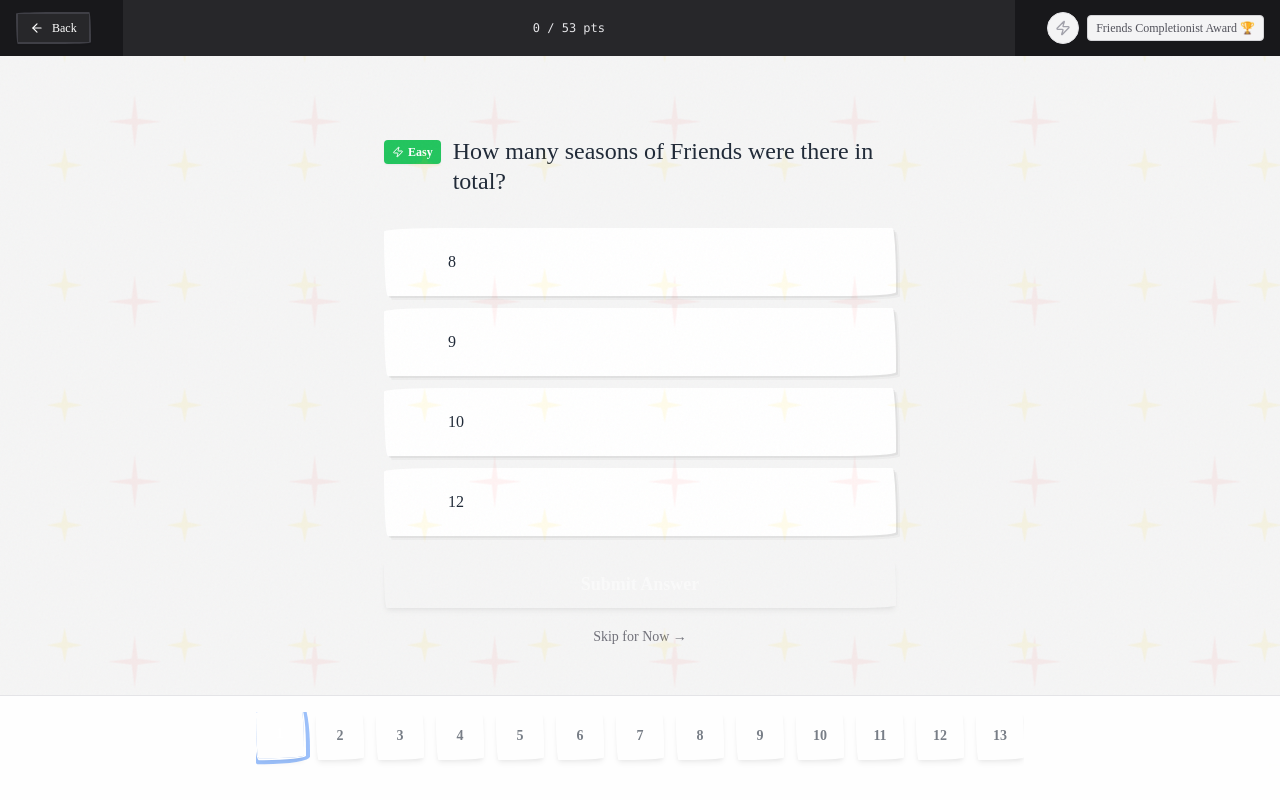
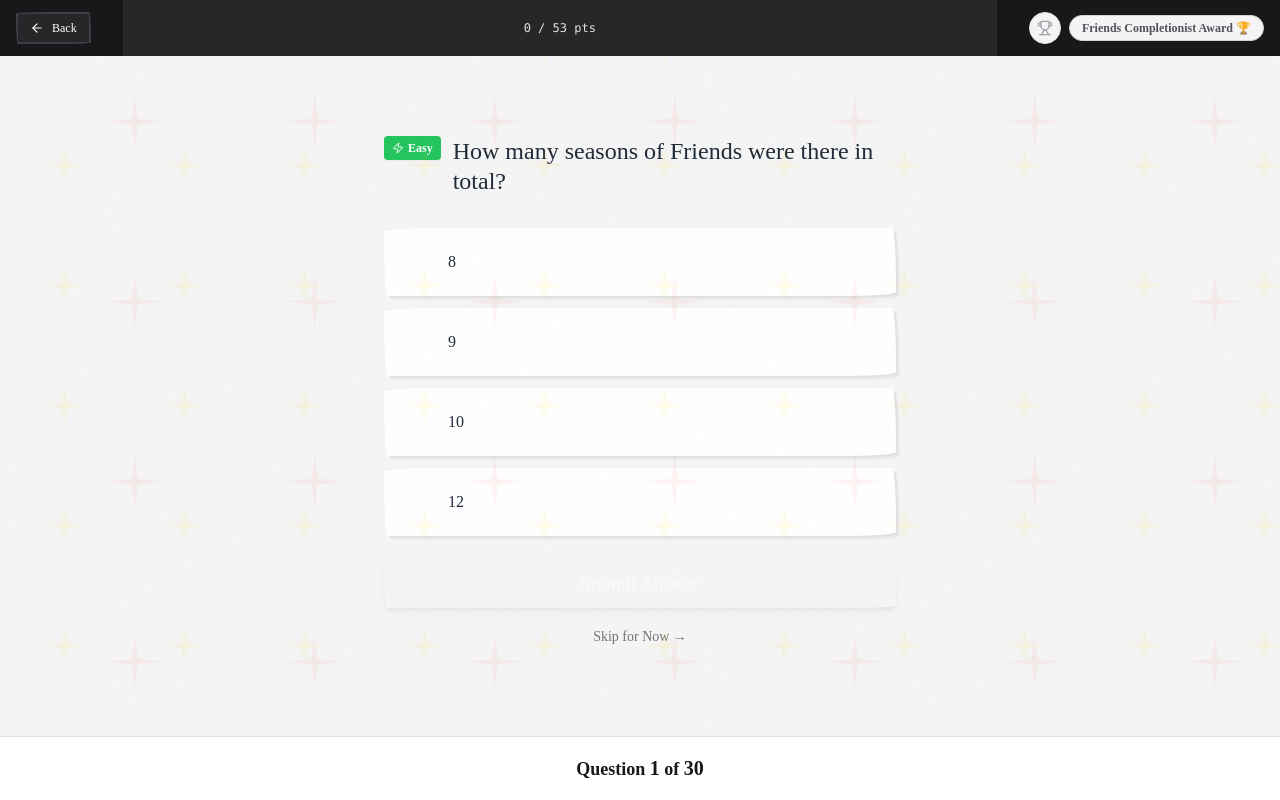
Before and after one commit to kawhyte/pivot, a React (Vite) app: page /quest/1 in a window 1280 px wide. Built offline with nearby package versions, Linux system fonts and the light colour scheme.

Commit message:
feat: Replace numbered navigator with "Question X of XX" counter and finalize Living Horizon UI

```diff
--- a/src/components/puzzles/PuzzleContainer.tsx
+++ b/src/components/puzzles/PuzzleContainer.tsx
@@ -44,7 +44,7 @@
   };
 
   return (
-    <div className="mx-auto w-full max-w-lg">
+    <div className="mx-auto w-full max-w-lg px-4 sm:px-0">
       {/* Question with Difficulty Badge */}
       <motion.div
         initial={{ opacity: 0, y: 20 }}
@@ -53,14 +53,14 @@
         className="mb-8"
         layout
       >
-        <div className="flex items-start gap-3">
-          {/* Difficulty Badge */}
-          <div className={`flex items-center gap-1 px-2 py-1 rounded text-xs font-semibold shadow-sm flex-shrink-0 mt-1 ${getDifficultyStyles()}`}>
+        <div className="flex flex-wrap items-start gap-3">
+          {/* Difficulty Badge - Inline-Flex */}
+          <span className={`inline-flex items-center gap-1 px-2 py-1 rounded text-xs font-semibold shadow-sm flex-shrink-0 ${getDifficultyStyles()}`}>
             <Zap className="h-3 w-3" />
-            <span>{getDifficultyLabel()}</span>
-          </div>
+            {getDifficultyLabel()}
+          </span>
           {/* Question Text */}
-          <h2 className="text-2xl font-display leading-tight text-festive-brown">
+          <h2 className="text-2xl font-display leading-tight text-festive-brown flex-1">
             {question}
           </h2>
         </div>
--- a/src/components/puzzles/QuestionNavigator.tsx
+++ b/src/components/puzzles/QuestionNavigator.tsx
@@ -15,73 +15,31 @@
   currentPuzzleId,
   onNavigate,
 }: QuestionNavigatorProps) => {
-  const { pathProgress } = useQuestStore();
-  const progress = pathProgress[pathId];
   const puzzles = getPathPuzzles(pathId)?.puzzles || [];
 
   if (puzzles.length === 0) return null;
+
+  // Calculate current question number
+  const currentIndex = puzzles.findIndex((p) => p.id === currentPuzzleId);
+  const currentQuestion = currentIndex !== -1 ? currentIndex + 1 : 1;
+  const totalQuestions = puzzles.length;
 
   return (
     <motion.div
       initial={{ opacity: 0, y: 10 }}
       animate={{ opacity: 1, y: 0 }}
       transition={{ delay: 0.2 }}
-      className="fixed bottom-0 left-0 right-0 bg-white/90 backdrop-blur-md border-t border-zinc-200 z-50 p-4 pb-8"
+      className="fixed bottom-0 left-0 right-0 z-50 bg-white/95 backdrop-blur-sm border-t border-zinc-200 h-16 flex items-center justify-center shadow-lg px-4"
     >
-      <div className="max-w-3xl mx-auto">
-        <div className="flex flex-nowrap overflow-x-auto gap-3 pb-2 no-scrollbar">
-          {puzzles.map((puzzle, idx) => {
-            const isCompleted = progress.completedIds.includes(puzzle.id);
-            const isSkipped = progress.skippedIds.includes(puzzle.id);
-            const isCurrent = puzzle.id === currentPuzzleId;
-
-            return (
-              <motion.button
-                key={puzzle.id}
-                onClick={() => onNavigate(puzzle.id)}
-                disabled={!isCompleted && !isSkipped && !isCurrent}
-                whileHover={isCompleted || isSkipped || isCurrent ? { scale: 1.1 } : undefined}
-                whileTap={isCompleted || isSkipped || isCurrent ? { scale: 0.9 } : undefined}
-                animate={isCurrent ? {
-                  y: [0, -3, 0],
-                } : {}}
-                transition={isCurrent ? {
-                  duration: 1.5,
-                  repeat: Infinity,
-                  ease: 'easeInOut',
-                } : {}}
-                className={`
-                  relative flex-shrink-0 h-12 w-12 hand-drawn font-semibold text-sm
-                  flex items-center justify-center
-                  transition-all duration-200 shadow-md rounded-lg
-                  ${isCurrent && 'ring-4 ring-festive-coral ring-offset-2'}
-                  ${
-                    isCompleted
-                      ? 'bg-festive-green text-white'
-                      : isSkipped
-                        ? 'bg-amber-400 text-amber-900'
-                        : isCurrent
-                          ? 'bg-festive-coral text-white'
-                          : 'bg-festive-brown/20 text-festive-brown/40 cursor-not-allowed opacity-60'
-                  }
-                `}
-                title={`Question ${idx + 1}${isCompleted ? ' - Completed' : isSkipped ? ' - Skipped' : isCurrent ? ' - Current' : ' - Locked'}`}
-              >
-                <span className="font-display">{idx + 1}</span>
-
-                {/* Decorative dot for completed */}
-                {isCompleted && (
-                  <motion.div
-                    initial={{ scale: 0 }}
-                    animate={{ scale: 1 }}
-                    className="absolute -top-1 -right-1 w-3 h-3 bg-festive-gold rounded-full border-2 border-white"
-                  />
-                )}
-              </motion.button>
-            );
-          })}
-        </div>
-      </div>
+      <motion.p
+        initial={{ opacity: 0, scale: 0.9 }}
+        animate={{ opacity: 1, scale: 1 }}
+        transition={{ duration: 0.3 }}
+        className="text-lg font-semibold text-zinc-900 text-center"
+      >
+        Question <span className="text-festive-coral font-display text-xl">{currentQuestion}</span> of{' '}
+        <span className="text-festive-coral font-display text-xl">{totalQuestions}</span>
+      </motion.p>
     </motion.div>
   );
 };
--- a/src/components/quest/AchievementStakes.tsx
+++ b/src/components/quest/AchievementStakes.tsx
@@ -2,7 +2,7 @@
 
 import { useEffect, useState } from 'react';
 import { motion, AnimatePresence } from 'framer-motion';
-import { Zap } from 'lucide-react';
+import { Trophy } from 'lucide-react';
 import type { PathId } from '@/store/useQuestStore';
 import { PATH_IDS } from '@/store/useQuestStore';
 
@@ -29,8 +29,8 @@
       return [
         {
           id: 'friends-completionist',
-          title: 'Friends Completionist Award 🏆',
-          icon: <Zap className="h-4 w-4" />,
+          title: 'Friends Completionist Award',
+          icon: <Trophy className="h-4 w-4" />,
           type: 'completionist',
           isAvailable: true,
           requirementMet: isCompleted,
@@ -42,8 +42,8 @@
       return [
         {
           id: 'renaissance-completionist',
-          title: 'Renaissance Completionist Award 🏆',
-          icon: <Zap className="h-4 w-4" />,
+          title: 'Renaissance Completionist Award',
+          icon: <Trophy className="h-4 w-4" />,
           type: 'completionist',
           isAvailable: true,
           requirementMet: isCompleted,
@@ -55,8 +55,8 @@
       return [
         {
           id: 'heartfelt-completionist',
-          title: 'Heartfelt Completionist Award 🏆',
-          icon: <Zap className="h-4 w-4" />,
+          title: 'Heartfelt Completionist Award',
+          icon: <Trophy className="h-4 w-4" />,
           type: 'completionist',
           isAvailable: true,
           requirementMet: isCompleted,
@@ -96,7 +96,7 @@
     <motion.div
       initial={{ opacity: 0 }}
       animate={{ opacity: 1 }}
-      className="flex items-center gap-2"
+      className="flex items-center gap-3"
       layout
     >
       <AnimatePresence mode="popLayout">
@@ -113,12 +113,12 @@
               className="flex items-center gap-2"
               layout
             >
-              {/* Icon Button */}
-              <motion.button
+              {/* Icon Badge */}
+              <motion.div
                 animate={
                   isPeeked && stake.requirementMet
                     ? {
-                        scale: [1, 1.08, 1],
+                        scale: [1, 1.1, 1],
                       }
                     : {}
                 }
@@ -135,38 +135,38 @@
                   transition-all duration-300
                   ${
                     stake.requirementMet
-                      ? 'bg-purple-100/80 text-purple-700 border border-purple-300'
+                      ? 'bg-amber-100 text-amber-600 border-2 border-amber-300'
                       : 'bg-zinc-100 text-zinc-400 border border-zinc-200'
                   }
                 `}
                 title={stake.title}
               >
                 {stake.icon}
-              </motion.button>
+              </motion.div>
 
-              {/* Peek Title - Flex Width Animation */}
+              {/* Peek Title - Slides in horizontally */}
               <AnimatePresence mode="wait">
                 {isPeeked && (
                   <motion.div
                     initial={{ opacity: 0, width: 0 }}
                     animate={{ opacity: 1, width: 'auto' }}
                     exit={{ opacity: 0, width: 0 }}
-                    transition={{ duration: 0.35, ease: 'easeInOut' }}
+                    transition={{ duration: 0.3, ease: 'easeInOut' }}
                     className="overflow-hidden"
                     layout
                   >
                     <motion.span
                       className={`
-                        inline-block px-2 py-1 rounded text-xs font-medium whitespace-nowrap
+                        inline-block px-3 py-1 rounded-full text-xs font-semibold whitespace-nowrap
                         ${
                           stake.requirementMet
-                            ? 'bg-purple-100 text-purple-700 border border-purple-300'
+                            ? 'bg-amber-100 text-amber-700 border border-amber-300'
                             : 'bg-zinc-100 text-zinc-600 border border-zinc-300'
                         }
                       `}
                       layout
                     >
-                      {stake.title}
+                      {stake.title} 🏆
                     </motion.span>
                   </motion.div>
                 )}
--- a/src/pages/QuestPage.tsx
+++ b/src/pages/QuestPage.tsx
@@ -370,7 +370,7 @@
       </AnimatePresence>
 
       {/* Main Content */}
-      <main className="flex flex-1 flex-col px-6 pt-20 pb-32">
+      <main className="flex flex-1 flex-col px-6 pt-20 pb-24">
         <AnimatePresence mode="wait">
           <motion.div
             key={puzzle.id}
--- a/src/pages/VaultHub.tsx
+++ b/src/pages/VaultHub.tsx
@@ -114,7 +114,7 @@
       {/* Floating Help Button - Top Right */}
       <motion.button
         onClick={() => setShowHowToPlay(true)}
-        className="fixed top-6 right-6 z-40 hand-drawn bg-starbucks-green text-white p-4 shadow-2xl hover:scale-110 transition-transform"
+        className="fixed top-6 right-6 z-40 hand-drawn bg-starbucks-green text-white p-4 shadow-2xl "
         whileHover={{
           scale: 1.1,
           rotate: [0, -10, 10, -10, 0],
```
